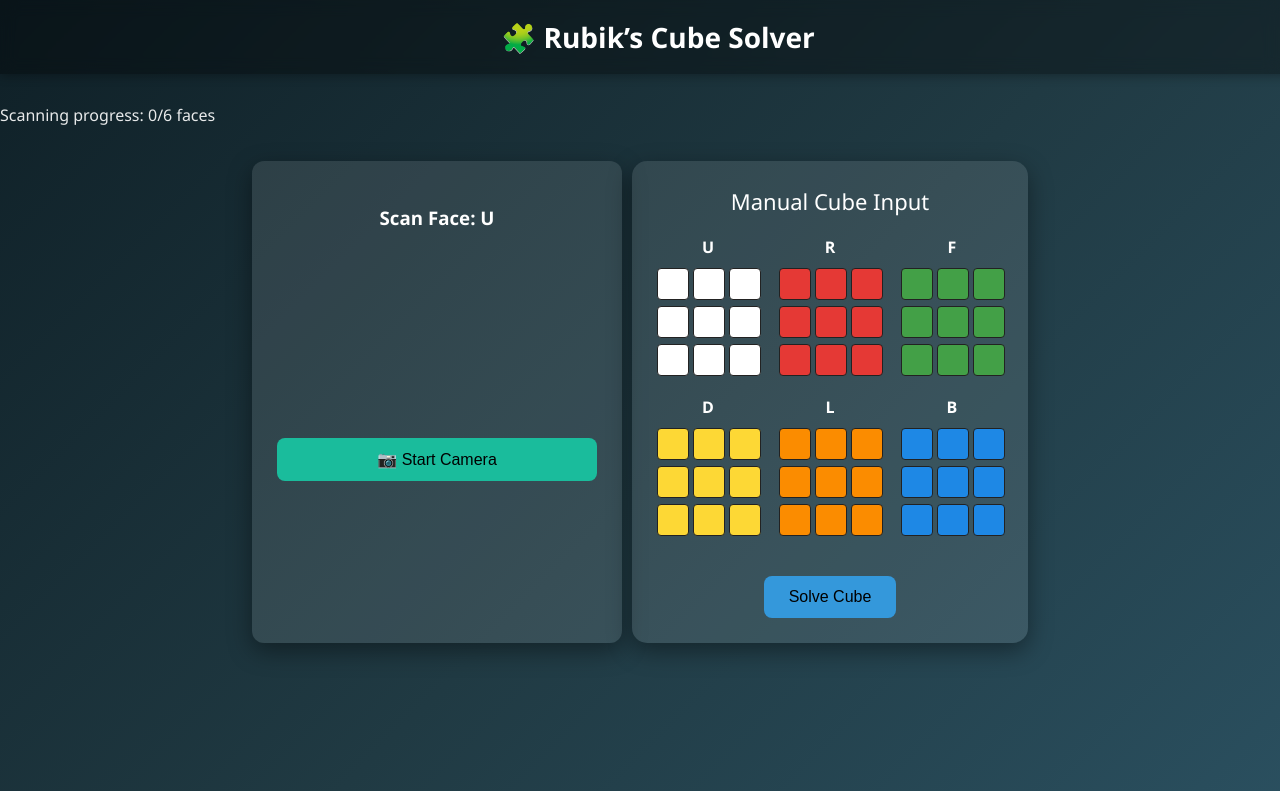
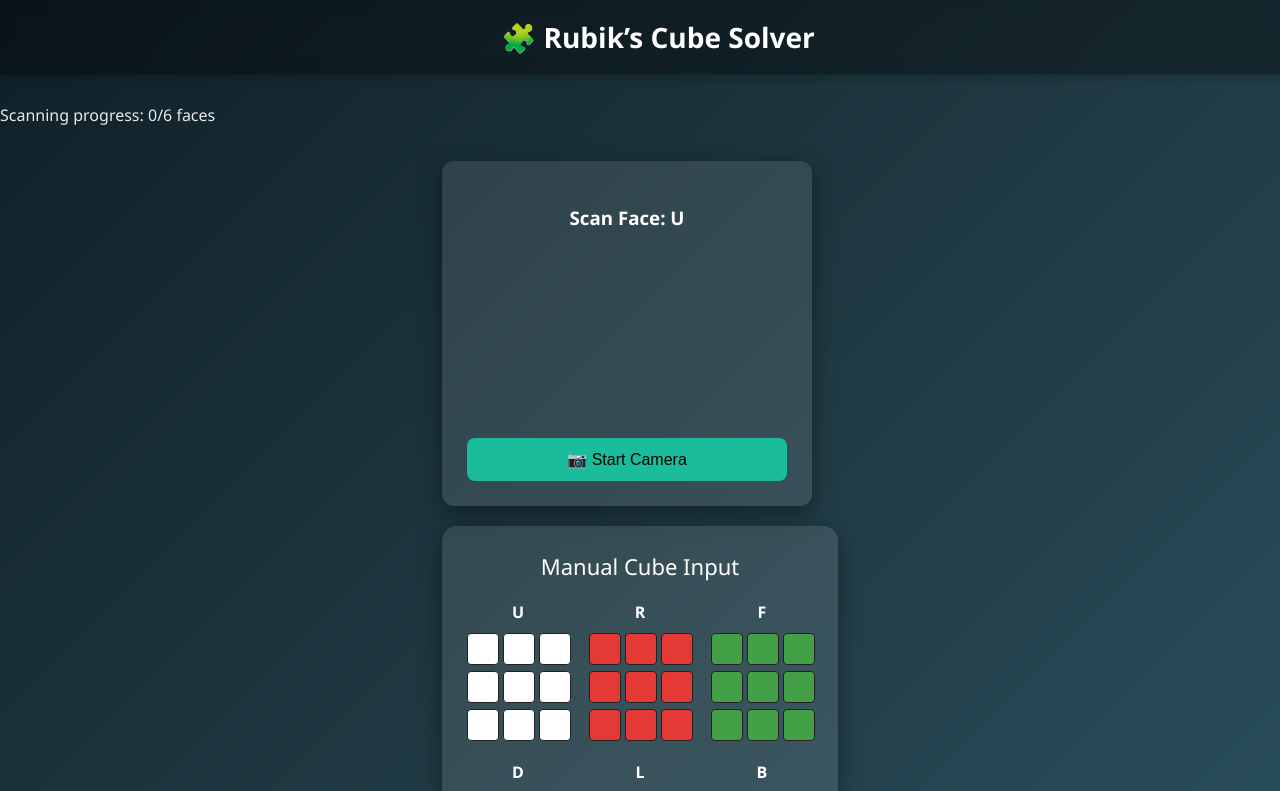
Before and after one commit to Akshit-Pareek/RubiksCubeSolver-Deployable, a React (Create React App) app in the folder frontend/: page / in a window 1280 px wide. Shown: the top 791 px of the page. Built offline with nearby package versions, Linux system fonts and the light colour scheme.

Commit message:
Refactor layout class for main container

```diff
--- a/frontend/src/App.js
+++ b/frontend/src/App.js
@@ -154,7 +154,7 @@ function App() {
     </p>
 
     <div className="App">
-      <div style={{ marginBottom: "20px" ,display:"flex",gap:"10px"}}>
+      <div className="main-layout" style={{ marginBottom: "20px"}}>
       {/* {!solution && ( */}
         <CameraScanner
           face={faceOrder[currentFaceIndex]}
```
